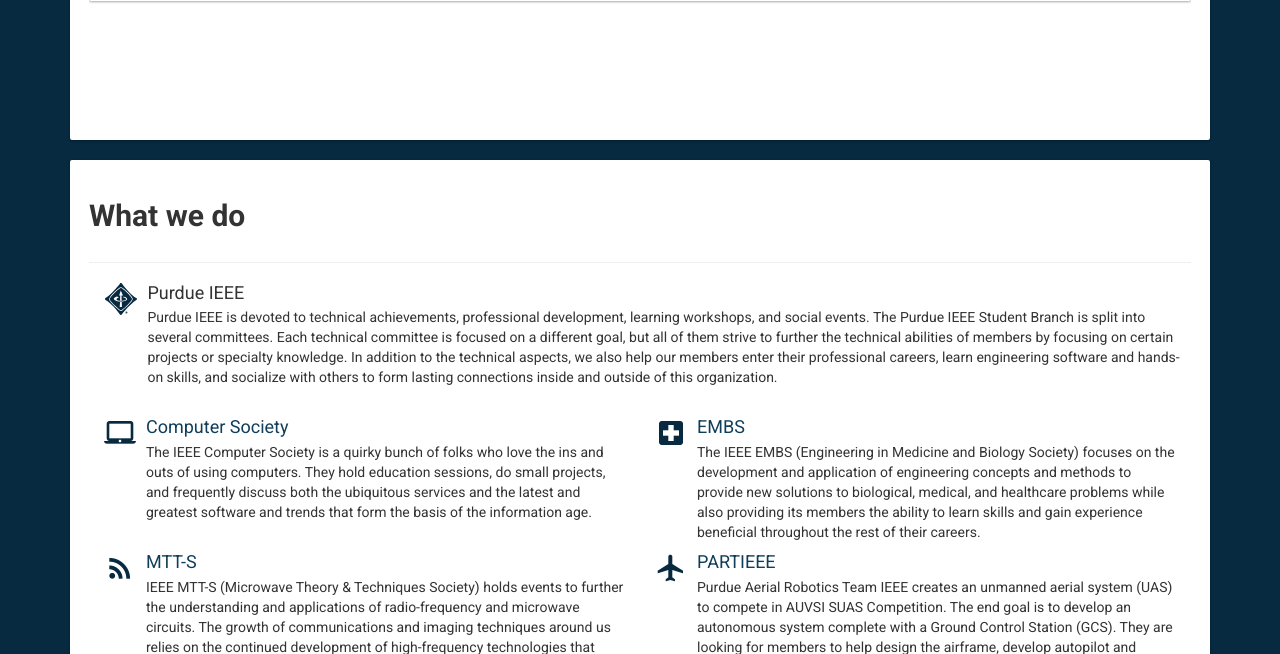
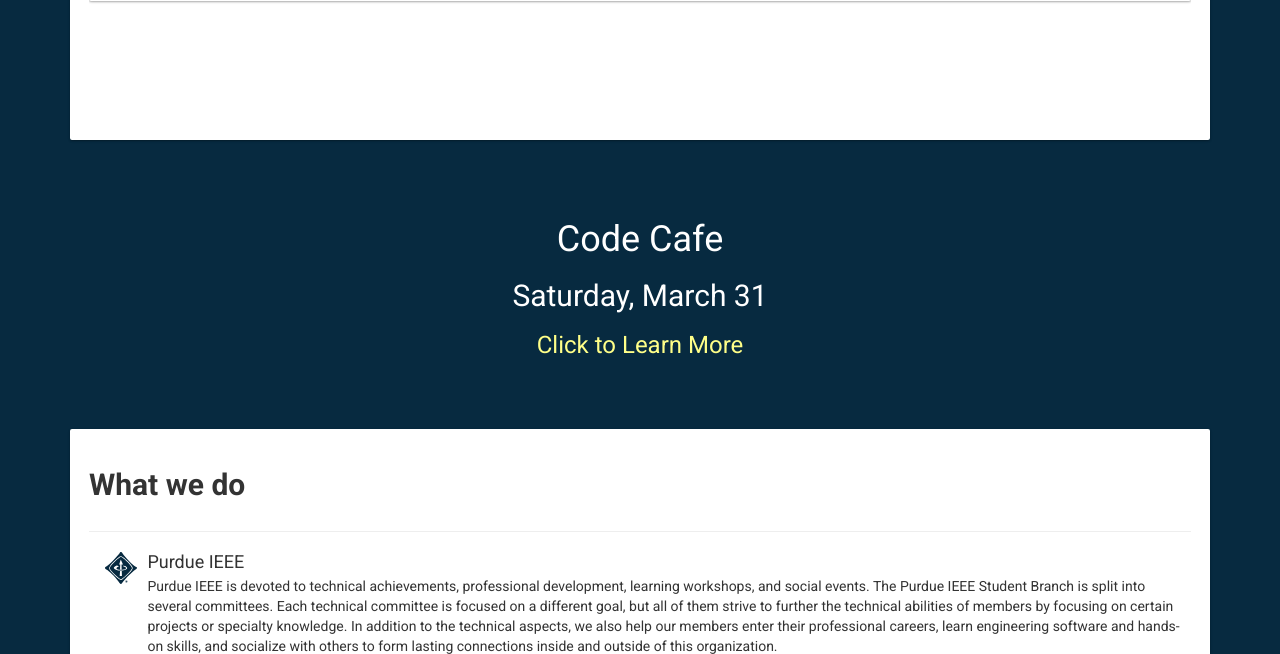
Before and after one commit to PurdueIEEE/old-IEEE-Website, a PHP site: page / in a window 1280 px wide. Shown: the part 1223-1877 px from the top of the page. Run offline with PHP 8.4, Linux system fonts and the light colour scheme; some libraries are stand-ins or nearby versions.

Commit message:
Adding Code Cafe Banner

```diff
--- a/index.php
+++ b/index.php
@@ -100,6 +100,18 @@
             </div>
         </div>
     </div>
+
+    <!-- Code Cafe Banner -->
+    <a href="codecafe/index.php" style="text-decoration:none" target="_blank">
+    <div class="codewrapper">
+        <br><br>
+            <h1 style = "text-align: center; color: #FFFFFF;"> Code Cafe </h1>
+            <h2 style = "text-align: center; color: #FFFFFF;"> Saturday, March 31 </h2>
+            <h3 style = "text-align: center; color: #FFFF88;"> Click to Learn More </h2>
+        <br><br>
+    </div>
+    </a>
+    <br>
 
     <!-- Committeee List -->
     <div class="well card-1 text-dark">
```
